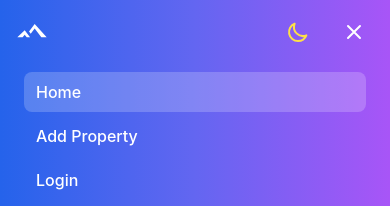
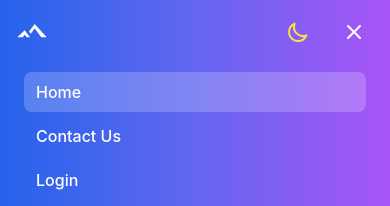
Before and after one commit to realstateselling10/client-final, a React (Create React App) app: page / in a window 390 px wide. Both pictures are taken after a click on the button "Open main menu". Shown: the top 206 px of the page. Built offline with nearby package versions, Linux system fonts and the light colour scheme; no server answers.

Commit message:
new update

```diff
--- a/src/components/Navbar.jsx
+++ b/src/components/Navbar.jsx
@@ -130,15 +130,14 @@ const Navbar = () => {
                             Home
                         </Link>
                         <Link
-                            to="/add-property"
+                            to="/contact"
                             className={`block px-3 py-2 rounded-lg text-base font-medium transition duration-300 ${location.pathname === '/add-property'
                                 ? 'bg-white/20 text-white'
                                 : 'text-white hover:bg-white/10'
                                 }`}
                             onClick={() => setIsOpen(false)}
                         >
-                            Add Property
-                        </Link>
+                            Contact Us                        </Link>
                         <Link
                             to="/login"
                             className={`block px-3 py-2 rounded-lg text-base font-medium transition duration-300 ${location.pathname === '/login'
```
